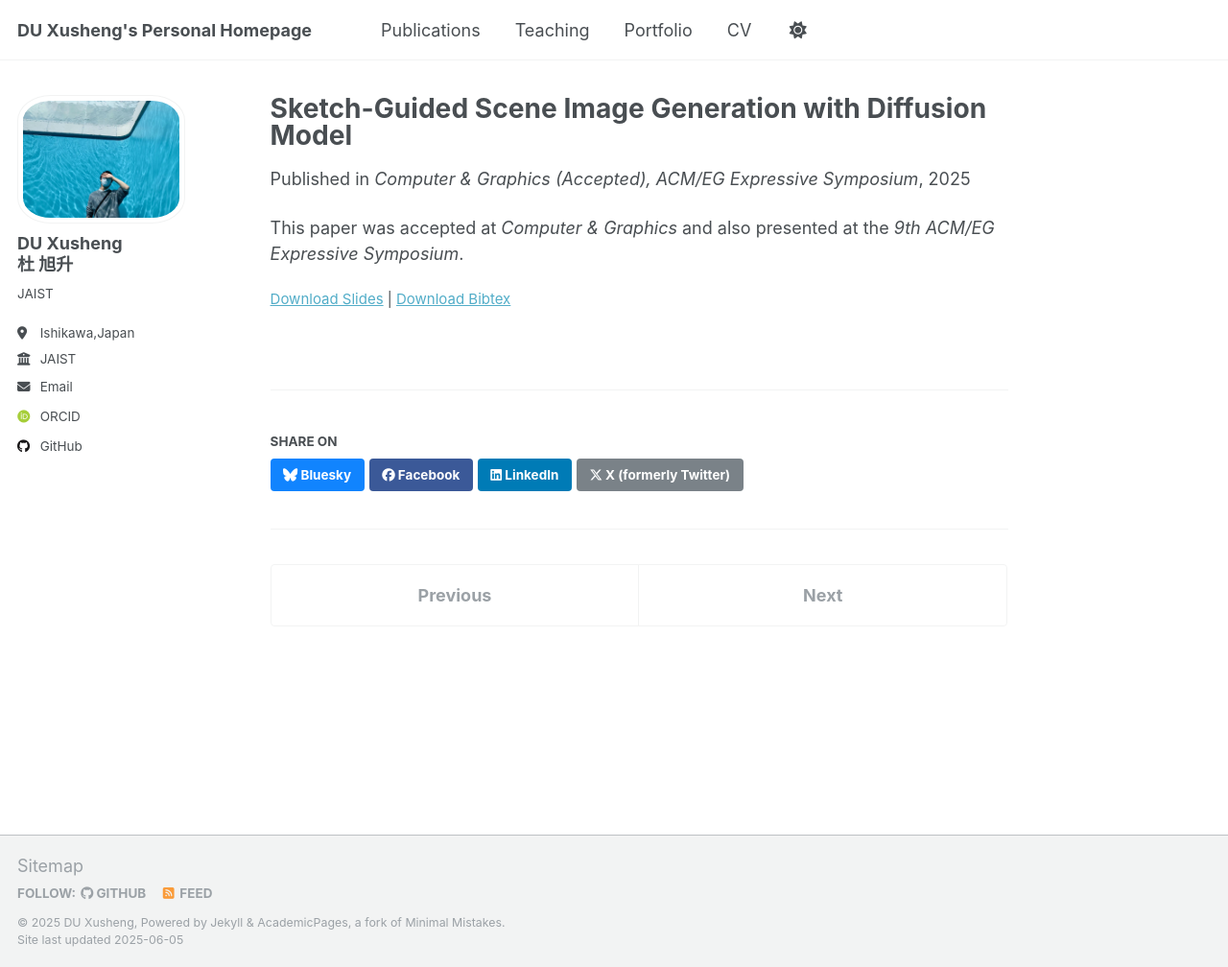
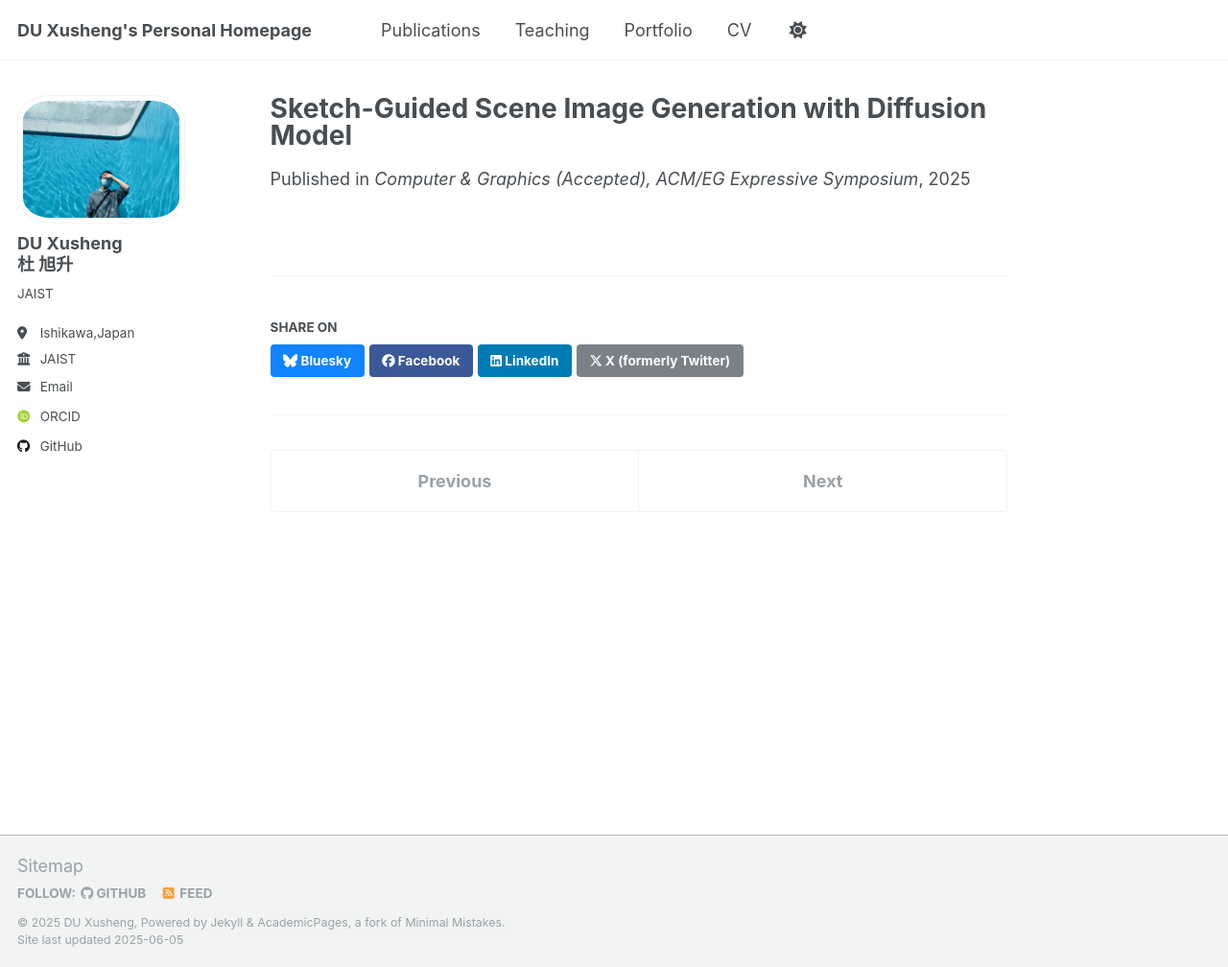
Before and after one commit to ToKyokushou/ToKyokushou.github.io, a Jekyll site: the page built from _publications/2025-01-sketch-guided-diffusion.md, in a window 1280 px wide and 1008 px high. Shown: the whole window at 96% size. Built offline with Jekyll 4.4.1, drawn with Linux system fonts in a browser that asks for light colours; some web fonts are replaced.

Commit message:
Update 2025-01-sketch-guided-diffusion.md

```diff
--- a/_publications/2025-01-sketch-guided-diffusion.md
+++ b/_publications/2025-01-sketch-guided-diffusion.md
@@ -6,8 +6,4 @@ permalink: /publication/2025-01-sketch-guided-diffusion
 excerpt: 'Sketch-based scene image generation using diffusion models. Also presented at the 9th ACM/EG Expressive Symposium.'
 date: 2025-01-01
 venue: 'Computer & Graphics (Accepted), ACM/EG Expressive Symposium'
-slidesurl: ''
-paperurl: ''
-bibtexurl: ''
 ---
-This paper was accepted at <i>Computer & Graphics</i> and also presented at the <i>9th ACM/EG Expressive Symposium</i>.
```
